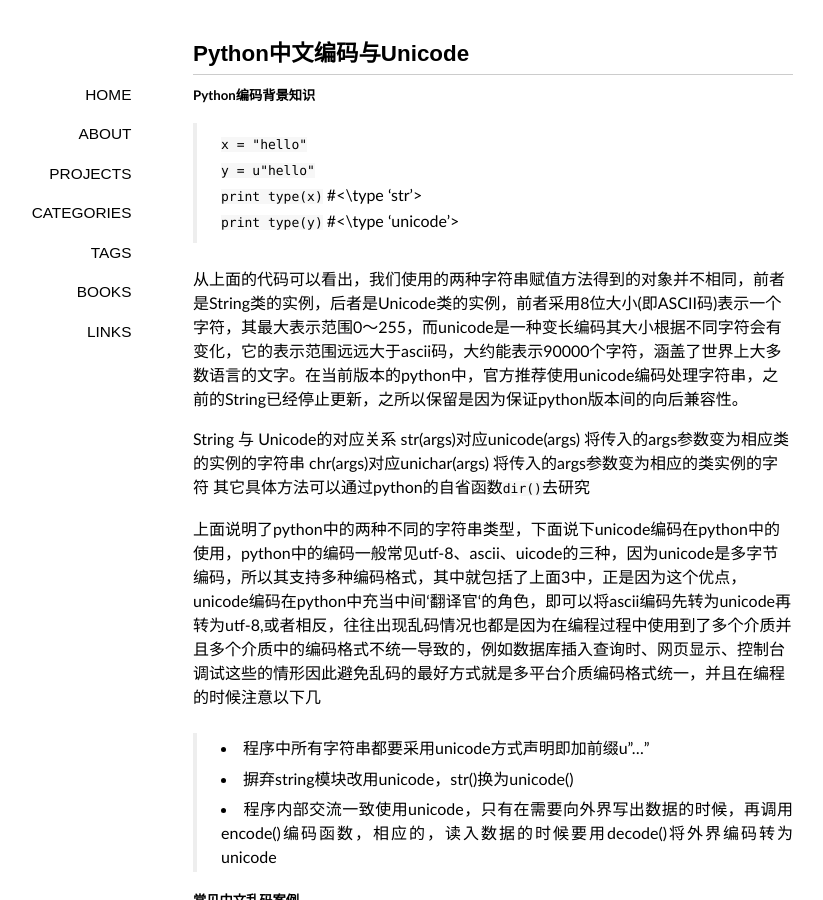
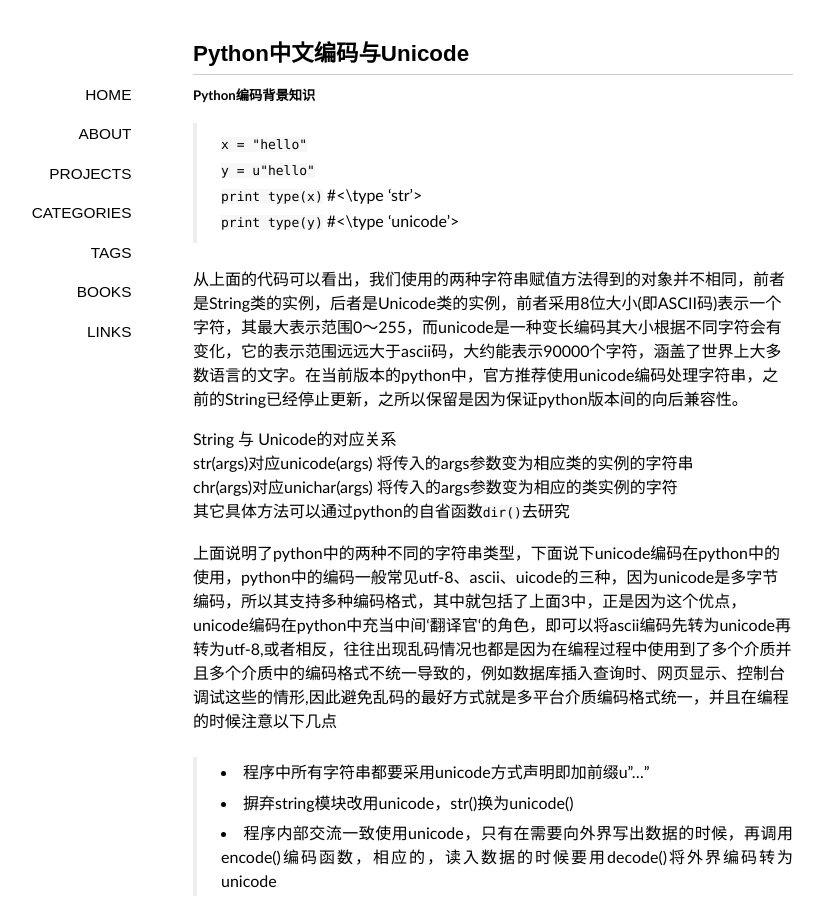
Before and after one commit to lazybios/lazybios.github.com, a Jekyll site: the page built from _posts/2013-04-13-python-unicode-and-chinese-encode-problem.md, in a window 1280 px wide and 900 px high. Shown: the whole window, without its empty margins (147-970 px from the left). Built offline with Jekyll 4.4.1, drawn with Linux system fonts in a browser that asks for light colours; some web fonts are replaced; Markdown is read by kramdown in place of the engine named in the settings; comment, search, counter and statistics services are not loaded; some of the changed text lies outside the part shown.

Commit message:
fix format

```diff
--- a/_posts/2013-04-13-python-unicode-and-chinese-encode-problem.md
+++ b/_posts/2013-04-13-python-unicode-and-chinese-encode-problem.md
@@ -21,7 +21,7 @@
 chr(args)对应unichar(args) 将传入的args参数变为相应的类实例的字符
 其它具体方法可以通过python的自省函数`dir()`去研究
 
-上面说明了python中的两种不同的字符串类型，下面说下unicode编码在python中的使用，python中的编码一般常见utf-8、ascii、uicode的三种，因为unicode是多字节编码，所以其支持多种编码格式，其中就包括了上面3中，正是因为这个优点，unicode编码在python中充当中间‘翻译官‘的角色，即可以将ascii编码先转为unicode再转为utf-8,或者相反，往往出现乱码情况也都是因为在编程过程中使用到了多个介质并且多个介质中的编码格式不统一导致的，例如数据库插入查询时、网页显示、控制台调试这些的情形因此避免乱码的最好方式就是多平台介质编码格式统一，并且在编程的时候注意以下几
+上面说明了python中的两种不同的字符串类型，下面说下unicode编码在python中的使用，python中的编码一般常见utf-8、ascii、uicode的三种，因为unicode是多字节编码，所以其支持多种编码格式，其中就包括了上面3中，正是因为这个优点，unicode编码在python中充当中间‘翻译官‘的角色，即可以将ascii编码先转为unicode再转为utf-8,或者相反，往往出现乱码情况也都是因为在编程过程中使用到了多个介质并且多个介质中的编码格式不统一导致的，例如数据库插入查询时、网页显示、控制台调试这些的情形,因此避免乱码的最好方式就是多平台介质编码格式统一，并且在编程的时候注意以下几点
 > + 程序中所有字符串都要采用unicode方式声明即加前缀u"..."
 > + 摒弃string模块改用unicode，str()换为unicode()
 > + 程序内部交流一致使用unicode，只有在需要向外界写出数据的时候，再调用encode()编码函数，相应的，读入数据的时候要用decode()将外界编码转为unicode
```
Also changed, not shown: other parts of _posts/2013-04-13-python-unicode-and-chinese-encode-problem.md (+4 -3 lines).
